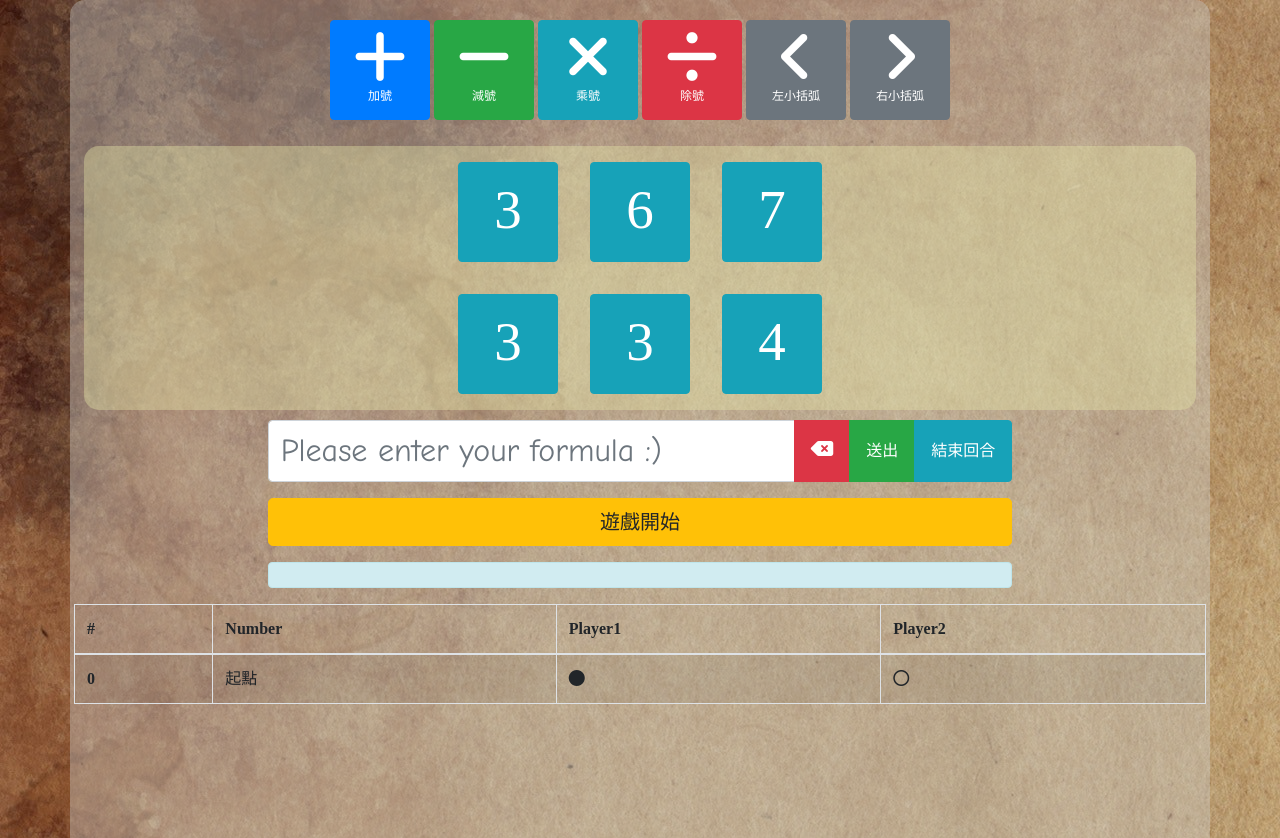
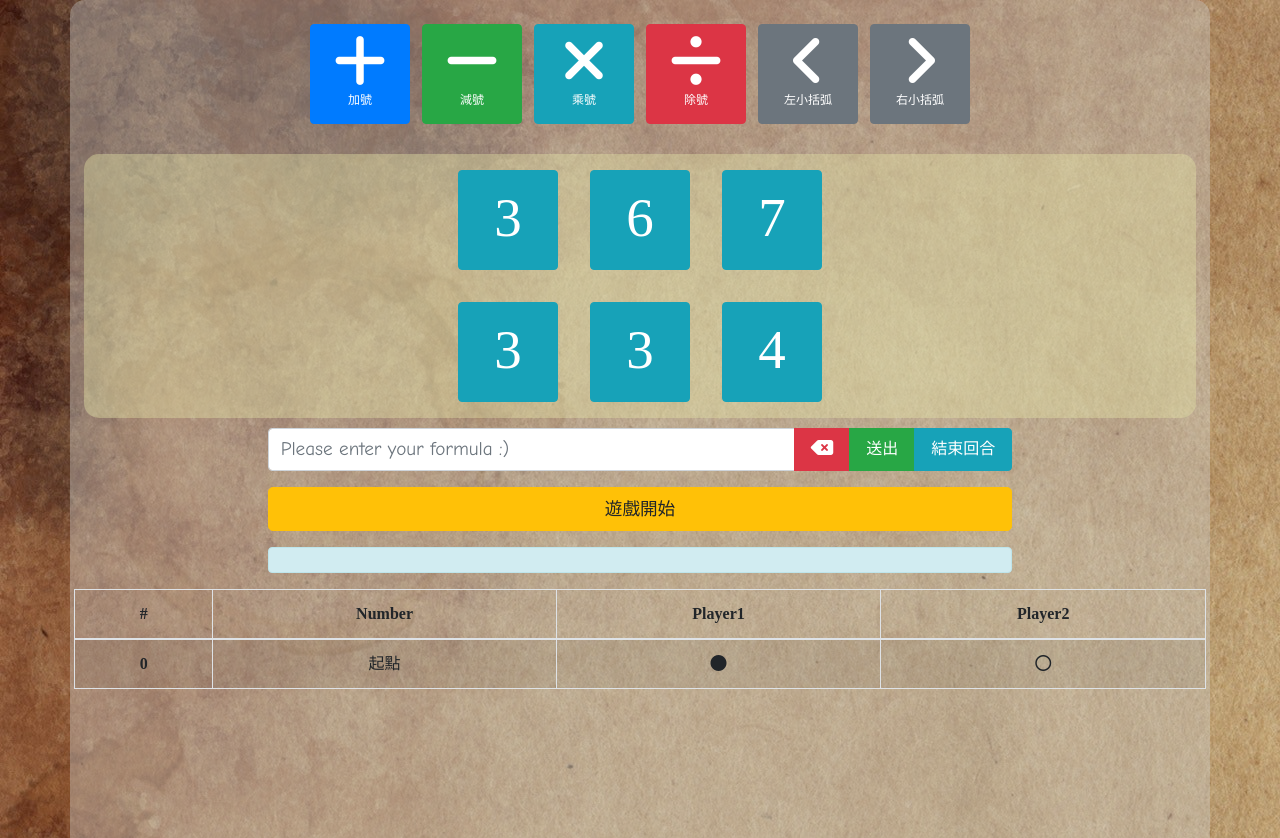
Before and after one commit to ren-hao/secret_code, a plain HTML site: page index.html in a window 1280 px wide. Shown: the top 838 px of the page. Drawn offline with nearby package versions, Linux system fonts and the light colour scheme.

Commit message:
add prompt, fix font size

```diff
--- a/index.html
+++ b/index.html
@@ -41,7 +41,7 @@
 
         #eq {
             font-family: "Comic Sans MS";
-            font-size: 32px;
+            font-size: 1.2rem;
         }
 
         #eq p {
@@ -80,6 +80,11 @@
         .table-wrapper-scroll-y {
             display: block;
         }
+
+        #back, #ckeck, #endRound, #start{
+            font-size: 1.1rem;
+        }
+
     </style>
     <body>
 
@@ -107,38 +112,38 @@
             <div class="row mt-3">
                 <div class="col-lg-12 d-flex justify-content-center">
 
-                    <p>
-                        <a href="#" class="op btn btn-squared-default btn-primary" at="+">
+                    <p class="text-center">
+                        <a href="#" class="op btn btn-squared-default btn-primary m-1" at="+">
                             <i class="fas fa-plus fa-5x"></i>
                             <br />
                             加號
                             <br />
                         </a>
-                        <a href="#" class="op btn btn-squared-default btn-success" at="-">
+                        <a href="#" class="op btn btn-squared-default btn-success m-1" at="-">
                             <i class="fas fa-minus fa-5x"></i>
                             <br />
                             減號
                             <br />
                         </a>
-                        <a href="#" class="op btn btn-squared-default btn-info" at="*">
+                        <a href="#" class="op btn btn-squared-default btn-info m-1" at="*">
                             <i class="fas fa-times fa-5x"></i>
                             <br />
                             乘號
                             <br />
                         </a>
-                        <a href="#" class="op btn btn-squared-default btn-danger" at="/">
+                        <a href="#" class="op btn btn-squared-default btn-danger m-1" at="/">
                             <i class="fas fa-divide fa-5x"></i>
                             <br />
                             除號
                             <br />
                         </a>
-                        <a href="#" class="op btn btn-squared-default btn-secondary" at="(">
+                        <a href="#" class="op btn btn-squared-default btn-secondary m-1" at="(">
                             <i class="fas fa-angle-left fa-5x"></i>
                             <br />
                             左小括弧
                             <br />
                         </a>
-                        <a href="#" class="op btn btn-squared-default btn-secondary" at=")">
+                        <a href="#" class="op btn btn-squared-default btn-secondary m-1" at=")">
                             <i class="fas fa-angle-right fa-5x"></i>
                             <br />
                             右小括弧
@@ -180,10 +185,10 @@
                         <div class="input-group-append">
                             <button id="back" class="btn btn-danger pl-3 pr-3" type="button"><i class="fas fa-backspace" style="font-size: 20px;"></i></button>
                         </div>
-                        <div class="input-group-append">
+                        <div class="col-xs-6 input-group-append">
                           <button id="check" class="btn btn-success pl-3 pr-3" type="button">送出</button>
                         </div>
-                        <div class="input-group-append">
+                        <div class="col-xs-6 input-group-append">
                             <button id="endRround" class="btn btn-info pl-3 pr-3" type="button">結束回合</button>
                         </div>
                     </div>
@@ -205,7 +210,7 @@
             <div class="row">
                 <div class="col-lg-12">
                     <div class="table-wrapper-scroll-y my-custom-scrollbar">
-                        <table class="table table-bordered table-striped mb-0">
+                        <table class="table table-bordered table-striped mb-0 text-center">
                           <thead>
                             <tr>
                               <th scope="col">#</th>
@@ -295,7 +300,7 @@
             }
 
             show_status() {
-                $('.info').html("當前玩家：<strong>Player" + this.id + "</strong> <br/> 第 " + this.round + " 回合 <br /> 目前進度 "+this.stage+"/"+LENGTH);
+                $('.info').html("當前玩家：<strong>Player" + this.id + "</strong> <br/> 第 " + this.round + " 回合 <br /> 目前進度 <strong>"+this.stage+"/"+LENGTH + "</strong>, 下一個密碼是 <strong style=\"color: red;\">"+$('td.point-'+(this.stage+1)).text()+"</strong>");
             }
 
             game_over() {
@@ -307,7 +312,7 @@
 
         var p1, p2;
         var currentPlayer = -1;
-        var LENGTH = 5;
+        var LENGTH = 10;
 
         var d1 = [1, 3, 5, 7, 9, 2];
         var d2 = [4, 6, 8, 1, 3, 5];
@@ -528,6 +533,8 @@
             console.log(path);
 
             // 遊戲初始
+            $(this).text("重新開始");
+            $(this).removeClass("btn-warning").addClass("btn-danger");
             number_lock = false;
             Message("現在輪到Player1");
             p1 = new Player(1);
```
